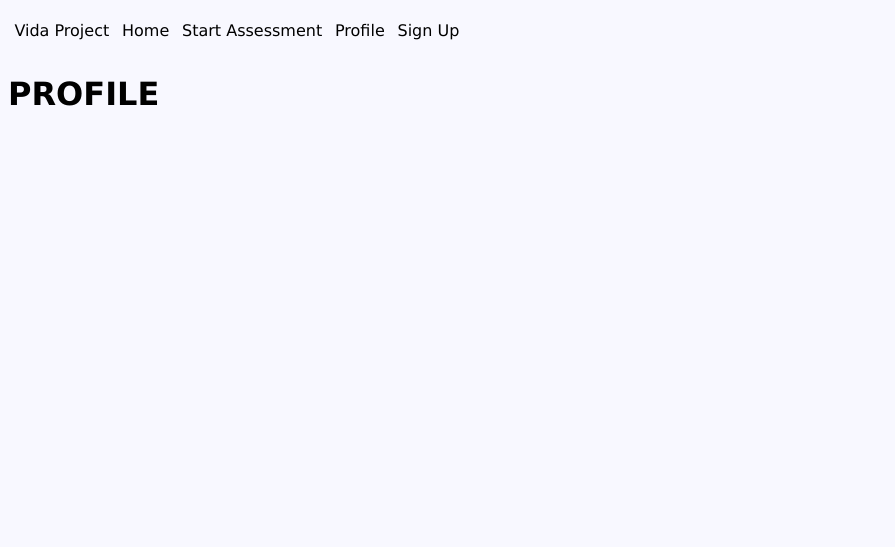
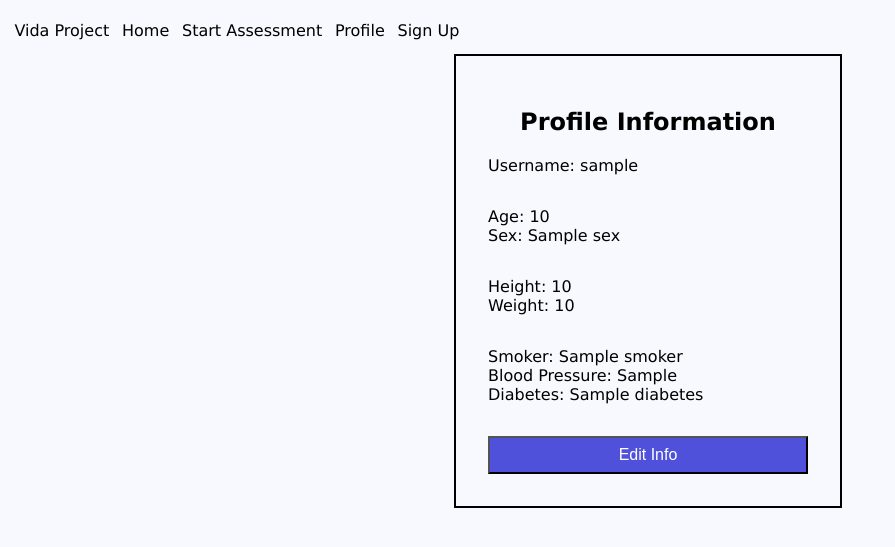
Before and after one commit to josearreluce/Vida-Project, a Flask app: template app/templates/profile.html in a window 1280 px wide. Shown: the top 547 px of the page, without its empty margins (0-895 px from the left). Run offline with Flask 2, Linux system fonts and the light colour scheme; the template is opened without the code that fills it: most values are stand-ins (such as "Sample title", 1, 10 or a date in 2020).

Commit message:
Updated the profile template and added styles for it.

```diff
--- /dev/null
+++ b/app/static/styles/profile.css
@@ -0,0 +1,33 @@
+.profile {
+    margin: 0 auto;
+    width: 50%;
+}
+
+.profile-info {
+    border: 2px solid black;
+    margin: 0 auto;
+    padding: 2em;
+    width: 50%;
+}
+
+.profile-info__title {
+    text-align: center;
+    width: 100%;
+}
+
+.info {
+    display: block;
+}
+
+.info-container {
+    margin-bottom: 2em;
+}
+
+/* Edit Profile Button styles */
+.edit-profile-info {
+    background-color: #5051DB;
+    color: white;
+    font-size: 1em;
+    padding: 0.5em 0;
+    width: 100%;
+}
--- a/app/templates/profile.html
+++ b/app/templates/profile.html
@@ -1,6 +1,28 @@
 {% extends "page.html" %}
 {% block content %}
+    <link rel="stylesheet" type="text/css" href="{{ url_for('static',filename='styles/profile.css') }}">
     <div class="profile">
-        <h1>PROFILE</h1>
+        <div class="profile-info">
+            <div class="profile-info__title">
+                <h2> Profile Information </h2>
+            </div>
+            <div class="account-info info-container">
+                <span class="user info">Username: {{ username }} </span>
+            </div>
+            <div class="basic-info info-container">
+                <span class="age info">Age: {{ age }} </span>
+                <span class="sex info">Sex: {{ sex }} </span>
+            </div>
+            <div class="personal-info info-container">
+                <span class="height info">Height: {{ height }} </span>
+                <span class="weight info">Weight: {{ weight }} </span>
+            </div>
+            <div class="health-info info-container">
+                <span class="smoker info">Smoker: {{ smoker }}</span>
+                <span class="blood-pressure info">Blood Pressure: {{ blood_pressure }}</span>
+                <span class="diabetes info">Diabetes: {{ diabetes }}</span>
+            </div>
+            <button class="edit-profile-info">Edit Info</button>
+        </div>
     </div>
 {% endblock %}
```
